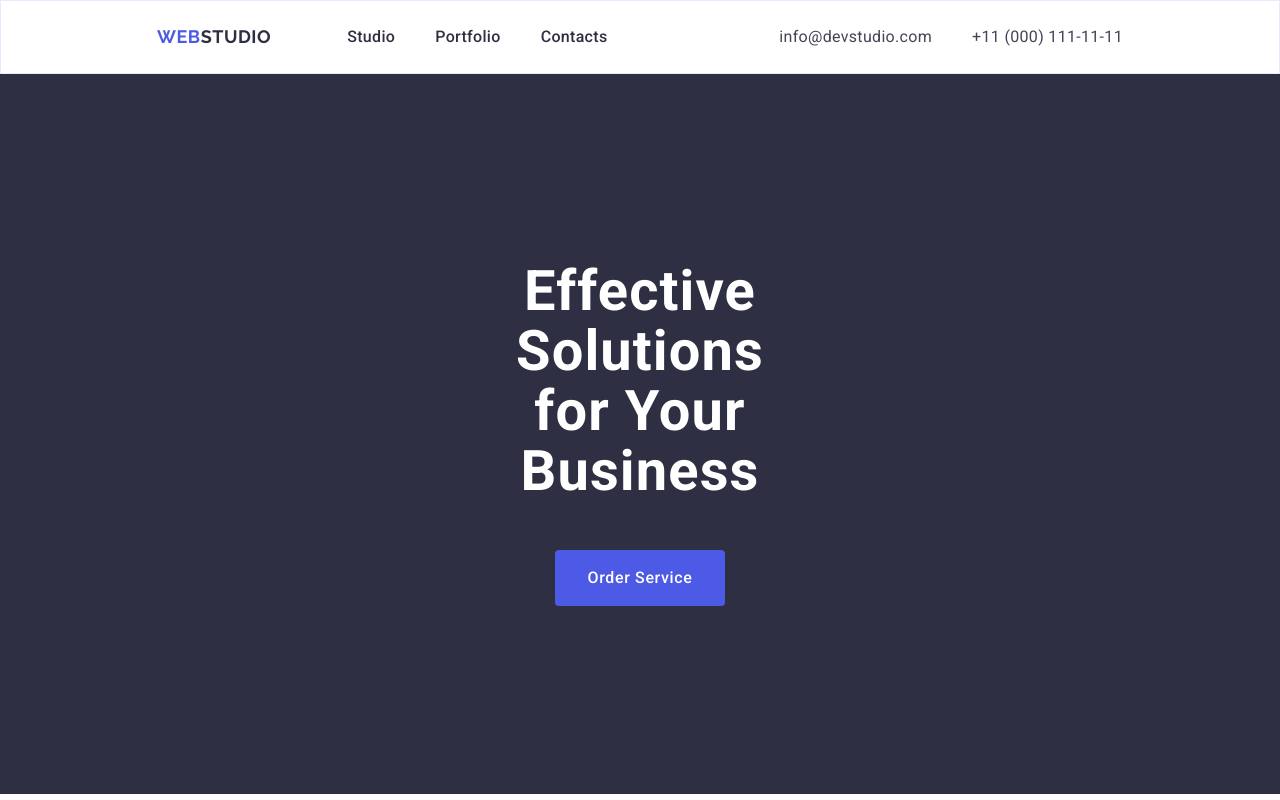
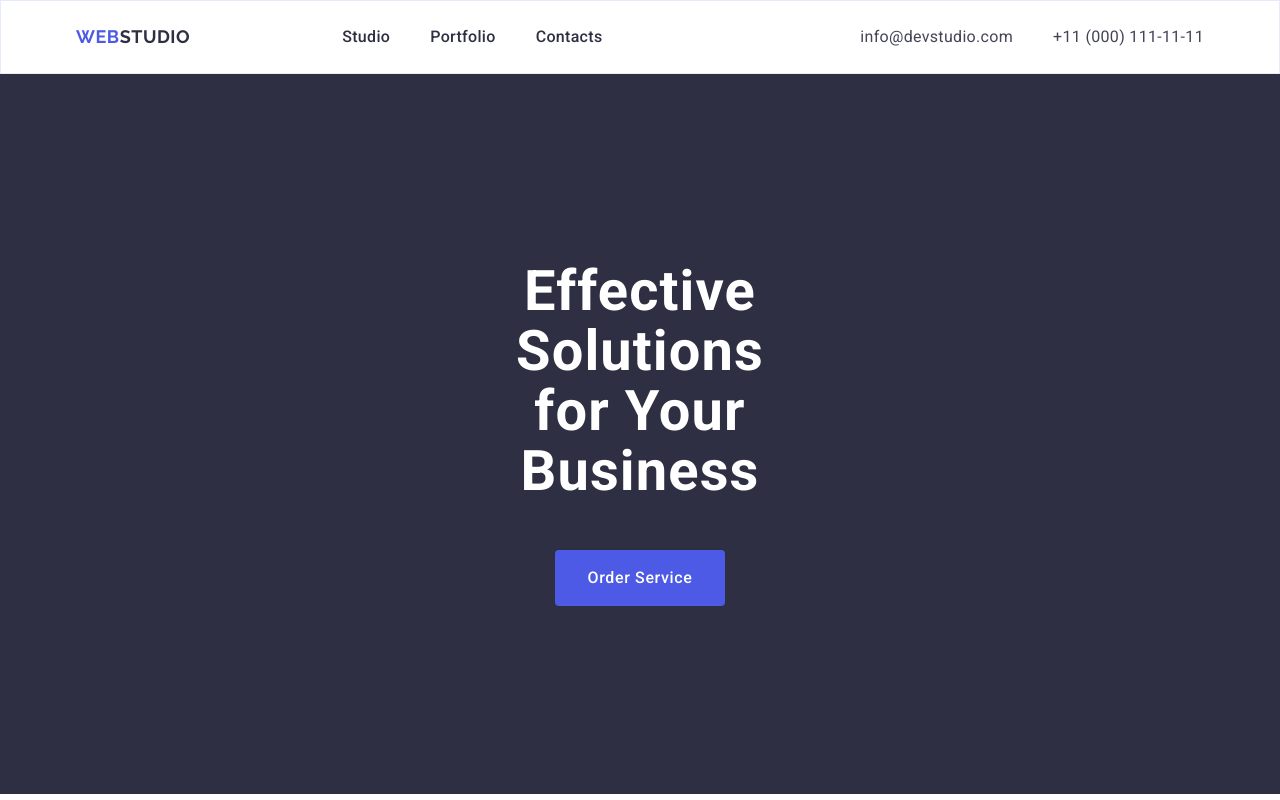
Before and after one commit to ArchiChikenLeg/goit-markup-hw-03, a website: page index.html in a window 1280 px wide. Shown: the top 800 px of the page. Drawn offline with nearby package versions, Linux system fonts and the light colour scheme.

Commit message:
first section fixed

```diff
--- a/css/style.css
+++ b/css/style.css
@@ -69,8 +69,9 @@ section{
     width: 100vw;
 }
 .container{
-    max-width: 1158px;
+    width: 1158px;
     margin: auto;
+    padding: 0 15px;
 }
 
 .link{
@@ -98,18 +99,17 @@ ul{
     letter-spacing: 4%;
 }
 
-header{
+.header{
     border: 1px solid var(--accent-color);
-    padding: 24px 156px ;
 }
 
-header .container{
+.header .container{
     max-width: 100%;
     display: flex;
     justify-content: space-between;
 }
 
-header nav{
+.header nav{
     display: flex;
     justify-content: space-between;
     align-items: center;
@@ -126,6 +126,7 @@ header nav{
     color: var(--primary-brand-color);
     line-height: 1.17;
     letter-spacing: 0.03em;
+    margin-right: 76px;
 }
 
 .accent-logo{
@@ -143,6 +144,7 @@ header nav{
     text-decoration: none;
     letter-spacing: 0.02em;
     color: var(--dark-color);
+    padding: 24px 0;
 }
 
 .header-menu .nav-item:hover,
@@ -154,7 +156,7 @@ header nav{
     font-style: normal;
 }
 
-.header-contacts ul{
+.header-contacts-ul{
     display: flex;
     justify-content: space-around;
     gap: 40px;
@@ -163,6 +165,7 @@ header nav{
 
 .header-contacts-li{
     letter-spacing: 0.02em;
+    padding: 24px 0;
 }
 
 .header-contacts-li:hover,
--- a/index.html
+++ b/index.html
@@ -21,9 +21,9 @@
     <title>Webstudio</title>
   </head>
   <body>
-    <header>
+    <header class="header">
       <div class="container">
-        <nav>
+        <nav class="nav">
           <a href="./index.html" class="header-logo"
             >Web<span class="accent-logo">Studio</span></a
           >
@@ -34,7 +34,7 @@
           </ul>
         </nav>
         <address class="header-contacts">
-          <ul>
+          <ul class="header-contacts-ul">
             <li>
               <a href="mailto:info@devstudio.com" class="header-contacts-li"
                 >info@devstudio.com</a
```
